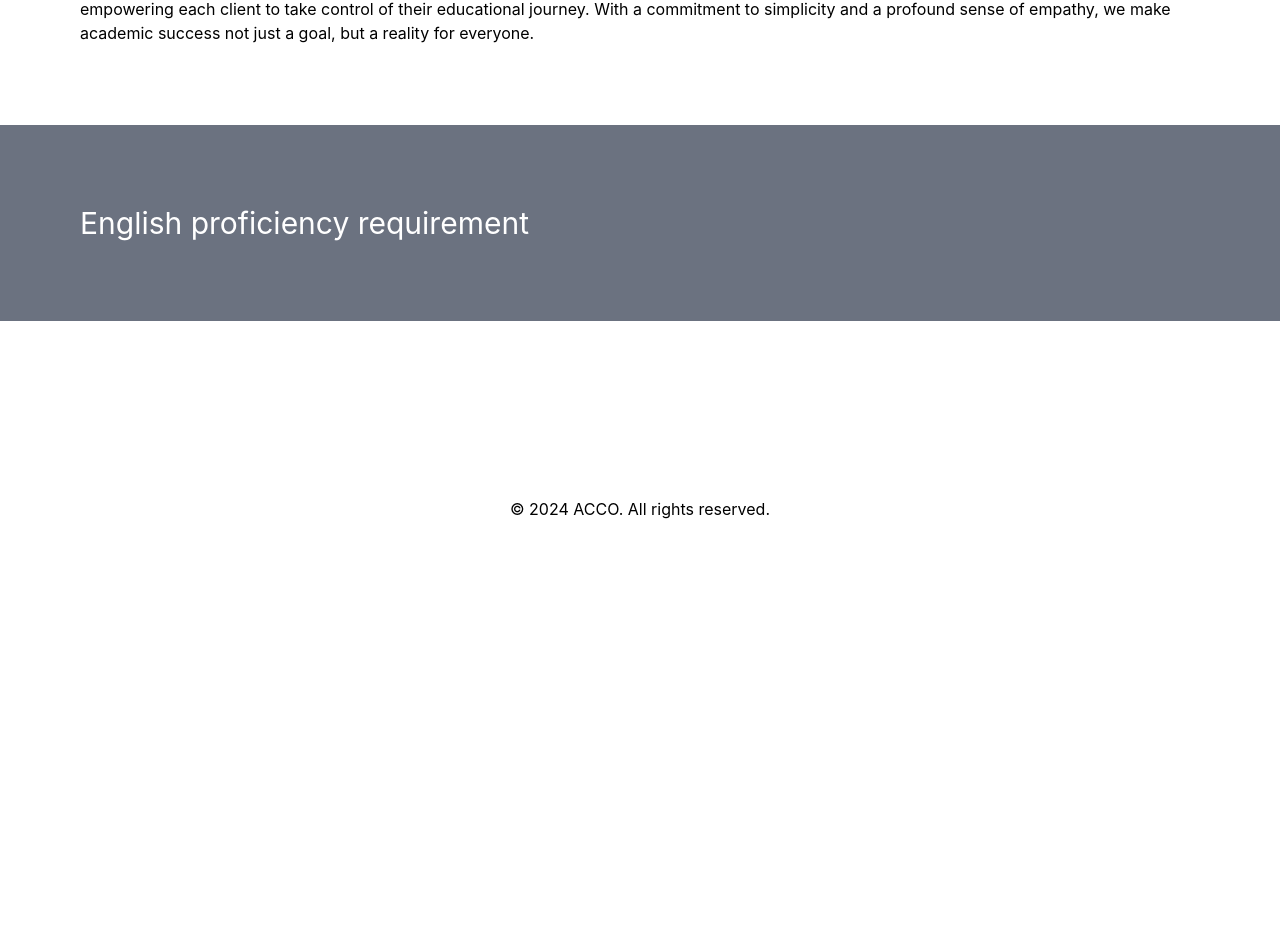
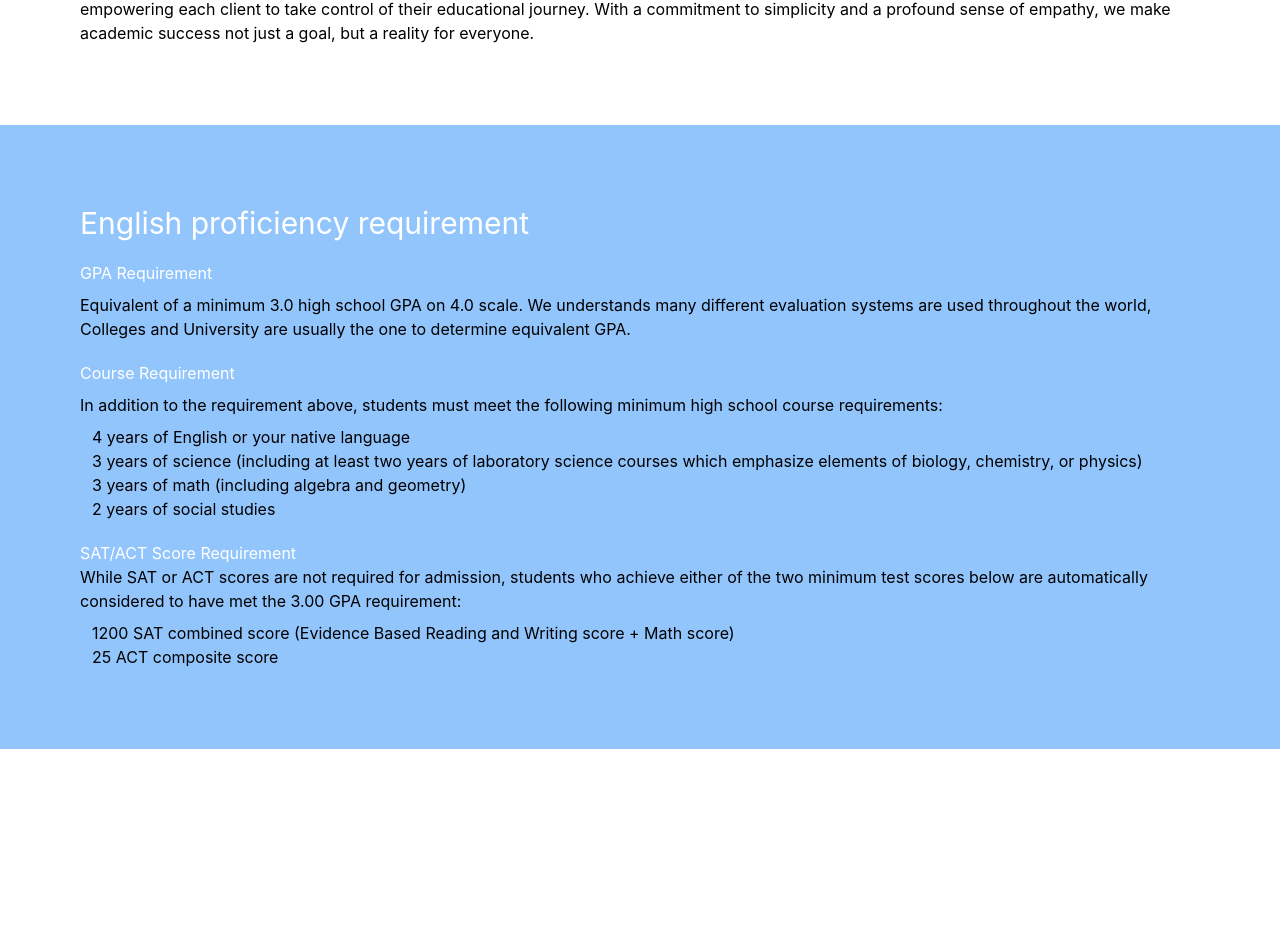
Before and after one commit to BoFromTheEast/ACCO, a React (Create React App) app in the folder frontend/: page / in a window 1280 px wide. Shown: the part 1020-1948 px from the top of the page. Before the commit the page ends 1557 px from the top, so only its background shows below. Built offline with nearby package versions, Linux system fonts and the light colour scheme.

Commit message:
second body page configured

```diff
--- a/frontend/src/HomePage.js
+++ b/frontend/src/HomePage.js
@@ -88,14 +88,61 @@ function Body() {
 //this will show the requirement for an international student
 function Secondbody() {
   return (
-    <main className="bg-gray-500 p-20  flex-grow">
-      {/* This will  */}
+    <main className="bg-blue-300 p-20  flex-grow">
+      {/* This body is for English proficiency requirement*/}
       <div>
         <h1 className="flex justify-start text-3xl text-white">
           English proficiency requirement
         </h1>
+        <div className="mt-5">
+          {/* GPA requirement */}
+          <div>
+            <h1 className="text-white">GPA Requirement</h1>
+            <p className="mt-2">
+              Equivalent of a minimum 3.0 high school GPA on 4.0 scale. We
+              understands many different evaluation systems are used throughout
+              the world, Colleges and University are usually the one to
+              determine equivalent GPA.
+            </p>
+          </div>
+
+          {/* Course Requirement  */}
+          <div className="mt-5">
+            <h1 className="text-white">Course Requirement</h1>
+            <p className="mt-2">
+              In addition to the requirement above, students must meet the
+              following minimum high school course requirements:
+            </p>
+            <ul className="mt-2 ml-3">
+              <li>4 years of English or your native language</li>
+              <li>
+                3 years of science (including at least two years of laboratory
+                science courses which emphasize elements of biology, chemistry,
+                or physics)
+              </li>
+              <li>3 years of math (including algebra and geometry)</li>
+              <li>2 years of social studies</li>
+            </ul>
+          </div>
+
+          {/* SAT/ACT Score Requirement  */}
+          <div className="mt-5">
+            <h1 className="text-white">SAT/ACT Score Requirement</h1>
+            <p>
+              While SAT or ACT scores are not required for admission, students
+              who achieve either of the two minimum test scores below are
+              automatically considered to have met the 3.00 GPA requirement:
+            </p>
+            <ul className="mt-2 ml-3">
+              <li>
+                1200 SAT combined score (Evidence Based Reading and Writing
+                score + Math score)
+              </li>
+              <li>25 ACT composite score</li>
+            </ul>
+          </div>
+        </div>
       </div>
-
     </main>
   );
 }
```
